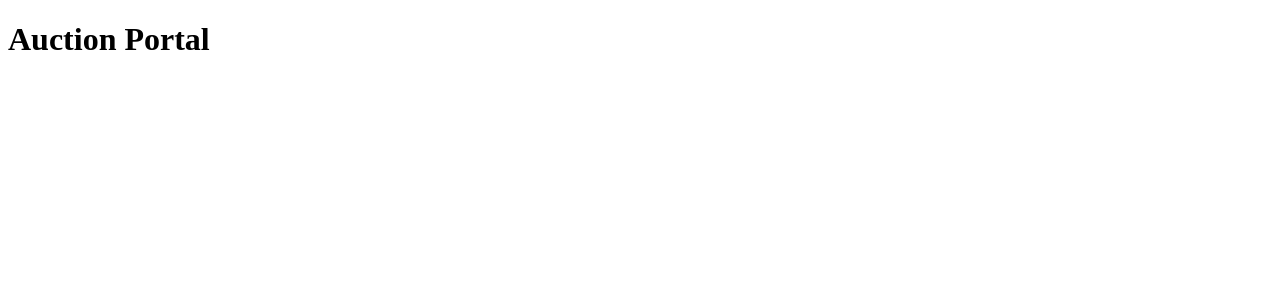
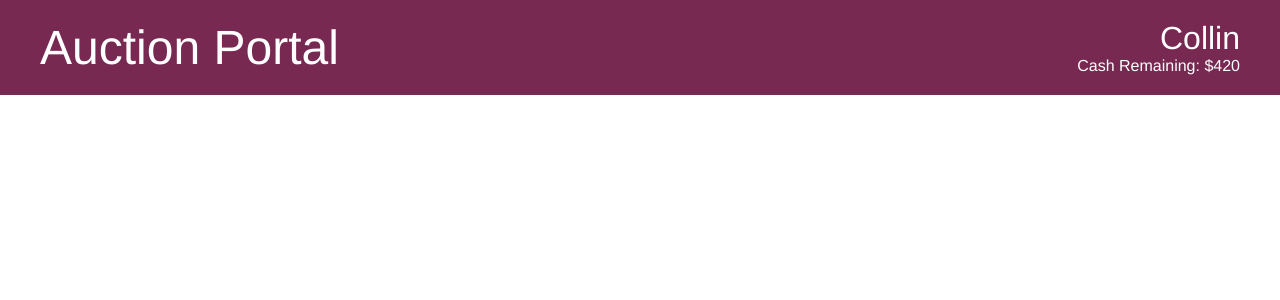
Before and after one commit to collinmurd/ff_auctions, a React (Create React App) app in the folder app/: page / in a window 1280 px wide. Shown: the top 300 px of the page. Built offline with nearby package versions, Linux system fonts and the light colour scheme.

Commit message:
basic header

```diff
--- /dev/null
+++ b/app/src/components/App.css
@@ -0,0 +1,40 @@
+html, body, div, span, applet, object, iframe,
+h1, h2, h3, h4, h5, h6, p, blockquote, pre,
+a, abbr, acronym, address, big, cite, code,
+del, dfn, em, img, ins, kbd, q, s, samp,
+small, strike, strong, sub, sup, tt, var,
+b, u, i, center,
+dl, dt, dd, ol, ul, li,
+fieldset, form, label, legend,
+table, caption, tbody, tfoot, thead, tr, th, td,
+article, aside, canvas, details, embed,
+figure, figcaption, footer, header, hgroup,
+menu, nav, output, ruby, section, summary,
+time, mark, audio, video {
+  margin: 0;
+  padding: 0;
+  border: 0;
+  font-size: 100%;
+  font: inherit;
+  vertical-align: baseline;
+}
+
+h1 {
+    font-size: 3em;
+}
+
+h2 {
+    font-size: 2.5em;
+}
+
+h3 {
+    font-size: 2em;
+}
+
+h4 {
+    font-size: 1.5em;
+}
+
+h4 {
+    font-size: 1em;
+}
--- a/app/src/components/App.js
+++ b/app/src/components/App.js
@@ -1,10 +1,16 @@
 import Header from './Header';
+import './App.css'
+
+const user = {
+  name: 'Collin',
+  balance: 420
+};
 
 function App() {
   return (
     <div className="App">
       <header className="App-header">
-        <Header />
+        <Header user={user} />
       </header>
     </div>
   );
--- /dev/null
+++ b/app/src/components/Header.css
@@ -0,0 +1,16 @@
+
+.header {
+    padding: 20px 40px;
+    font-family: Helvetica;
+    background-color: #782951;
+    color: white;
+}
+
+.title {
+    display: inline-block;
+}
+
+.userInfo {
+    float: right;
+    text-align: right;
+}
--- a/app/src/components/Header.js
+++ b/app/src/components/Header.js
@@ -1,11 +1,25 @@
 import React from "react";
+import './Header.css';
 
+// props: {
+//     user: {
+//         name: 'user name'
+//         balance: balance remaining
+//     }
+// }
 class Header extends React.Component {
+    constructor(props) {
+        super(props);
+    }
 
     render() {
         return (
-            <div>
-                <h1>Auction Portal</h1>
+            <div class="header">
+                <h1 class="title">Auction Portal</h1>
+                <div class="userInfo">
+                    <h3>{this.props.user.name}</h3>
+                    <h5>Cash Remaining: ${this.props.user.balance}</h5>
+                </div>
             </div>
         );
     }
```
